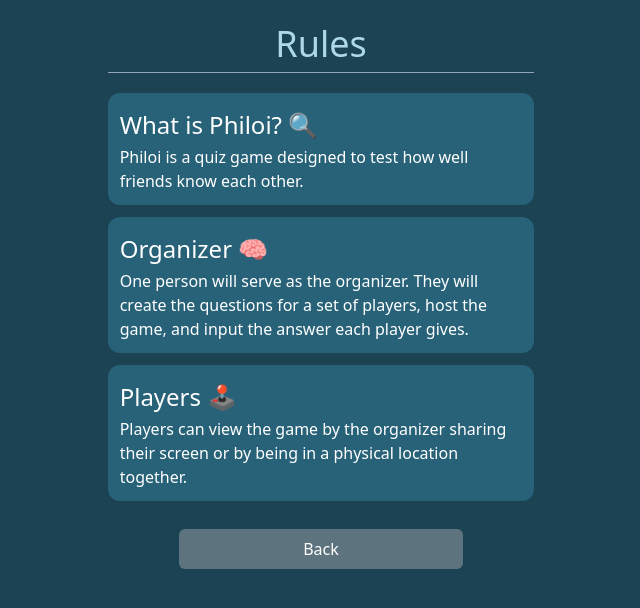
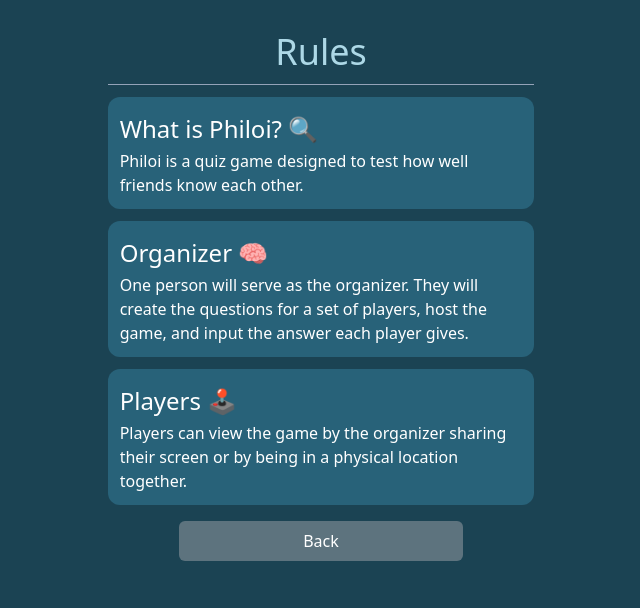
Before and after one commit to Baraa2nassar/Philoi, a PHP site: page /rules.php in a window 1280 px wide. Shown: the top 608 px of the page, without its empty margins (319-959 px from the left). Run offline with PHP 8.4, Linux system fonts and the light colour scheme; some libraries are stand-ins or nearby versions.

Commit message:
Update rules.php

```diff
--- a/src/rules.php
+++ b/src/rules.php
@@ -7,13 +7,15 @@
   <title>Rules - Philoi</title>
 
   <link rel="icon" href="static/icons/favicon.ico">
+
   <script src="https://cdn.tailwindcss.com"></script>
 </head>
-<body class="bg-[#1B4353]">
-  <div class="flex flex-col mx-auto mt-6 w-1/3 text-white">
+<body class="bg-[#1B4353] text-white">
+
+  <div class="w-1/3 mx-auto mt-8">
     <section class="mb-3">
       <h1 class="text-center text-4xl text-[#ADD8E6]">Rules</h1>
-      <hr class="h-px border-0 bg-slate-400 my-2">
+      <hr class="h-px border-0 bg-slate-400 my-3">
     </section>
 
     <section class="mb-3 p-3 bg-[#286279] rounded-xl">
@@ -37,7 +39,14 @@
       </p>
     </section>
 
-    <a href="index.php" class="mt-4 mx-auto w-2/3 bg-[#5D737E] py-2 rounded-md text-center hover:bg-[#546771]">Back</a>
+    <section>
+      <a href="index.php" class="m">
+        <div class="mt-4 mx-auto w-2/3 bg-[#5D737E] py-2 rounded-md text-center hover:bg-[#546771]">
+          Back
+        </div>
+      </a>
+    </section>
   </div>
+
 </body>
 </html>
```
